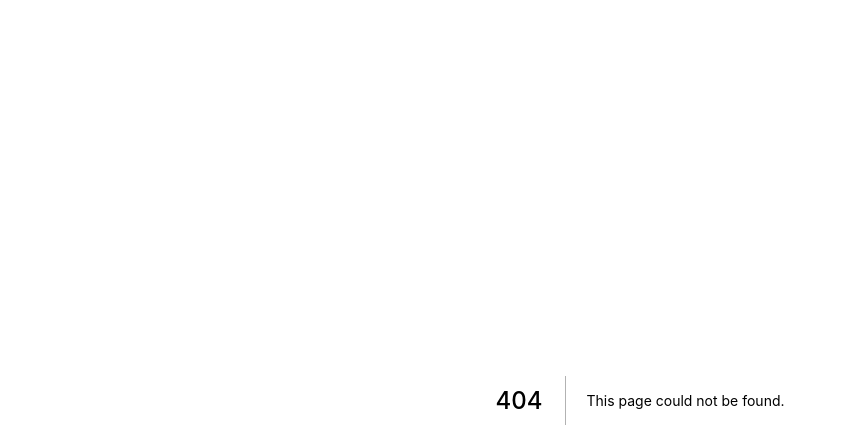
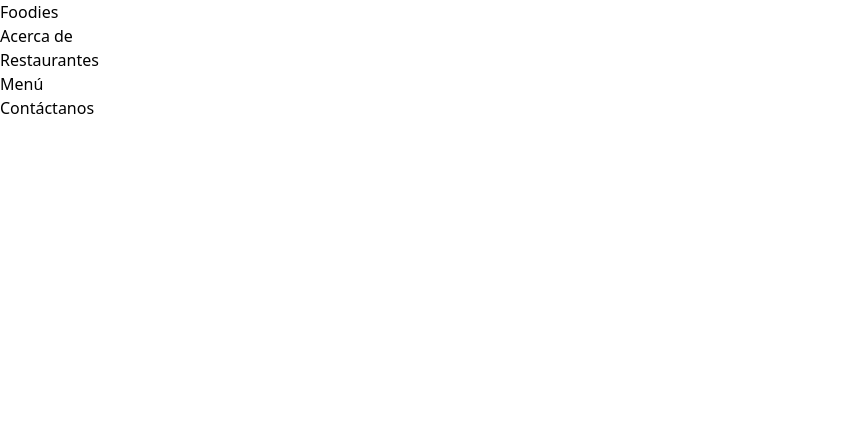
Before and after one commit to diegomurillocorrea/foodies, a Next.js app: page /components in a window 1280 px wide. Before the commit this address had no page. Shown: the top 448 px of the page, without its empty margins (0-847 px from the left). Built offline with nearby package versions, Linux system fonts and the light colour scheme.

Commit message:
Tailwind config updated

```diff
--- a/components/NavBar.jsx
+++ b/components/NavBar.jsx
@@ -1,7 +1,25 @@
 const NavBar = () => {
     return (
         <div>
-
+            <div>
+                <div>
+                    <a href="">Foodies</a>
+                </div>
+                <div>
+                    <div>
+                        <a href="">Acerca de</a>
+                    </div>
+                    <div>
+                        <a href="">Restaurantes</a>
+                    </div>
+                    <div>
+                        <a href="">Menú</a>
+                    </div>
+                    <div>
+                        <a href="">Contáctanos</a>
+                    </div>
+                </div>
+            </div>
         </div>
     );
 };
--- /dev/null
+++ b/pages/components/index.js
@@ -0,0 +1,11 @@
+import NavBar from "../../components/NavBar";
+
+const Components = () => {
+    return (
+        <div>
+            <NavBar />
+        </div>
+    );
+};
+
+export default Components;
--- a/tailwind.config.js
+++ b/tailwind.config.js
@@ -3,11 +3,11 @@ module.exports = {
   darkMode: false, // or "media" or "class"
   theme: {
     extend: {
+      fontFamily: {
+        "noto-sans": ["Noto Sans", "sans-serif"],
+        "noto-sans-bold": ["Noto Sans", "sans-serif"],
+      },
       colors: {
-        fontFamily: {
-          "noto-sans": ["Noto Sans", "sans-serif"],
-          "noto-sans-bold": ["Noto Sans", "sans-serif"],
-        },
         gray: {
           100: "#f7fafc",
           200: "#edf2f7",
```
